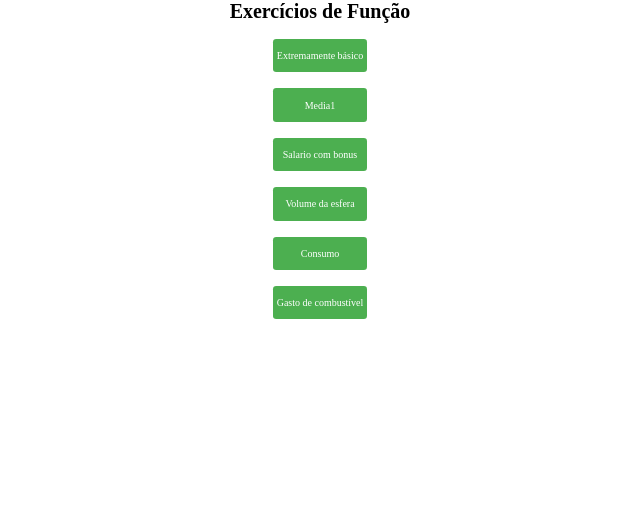
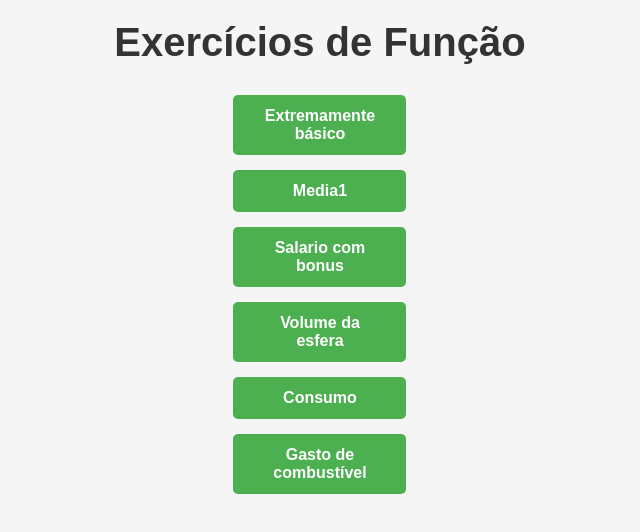
Before and after one commit to raulegas12Ati/exercicios-funcoes, a plain HTML site: page index.html in a window 1280 px wide. Shown: the whole page, without its empty margins (320-960 px from the left). Drawn offline with Linux system fonts and the light colour scheme.

Commit message:
Finalização da atividade(de verdade dessa vez) - aplicação do css que o professor mandou

```diff
--- a/style.css
+++ b/style.css
@@ -1,28 +1,58 @@
-*{
+/* Reset básico para remover margens e paddings padrão */
+* {
     margin: 0;
     padding: 0;
     box-sizing: border-box;
 }
 
-body{
-    font-size: 62.5%;
+body {
+    font-family: Arial, sans-serif;
+    background-color: #f5f5f5;
+    padding: 20px;
+}
+
+header {
+    text-align: center;
+    margin-bottom: 30px;
+}
+
+header h1 {
+    color: #333;
+    font-size: 2.5em;
+    margin-bottom: 10px;
+}
+
+nav {
+    display: flex;
+    justify-content: center;
+}
+
+nav ul {
+    list-style: none;
     display: flex;
     flex-direction: column;
-    justify-content: center;
     align-items: center;
+    gap: 15px;
 }
 
-li{
-    margin: 1rem;
-    background: #4CAF50;
-    display: flex;
-    justify-content: center;
-    border-radius: .2rem;
-    padding-block: .7rem;
-    padding-inline: 0.2rem;
+nav li {
+    width: 100%;
+    text-align: center;
 }
 
-a{
-    color: #fff;
+nav a {
+    display: inline-block;
+    padding: 12px 25px;
+    background-color: #4CAF50;
+    color: white;
     text-decoration: none;
+    border-radius: 5px;
+    font-weight: bold;
+    transition: background-color 0.3s;
+    width: 80%;
+    max-width: 300px;
 }
+
+nav a:hover {
+    background-color: #45a049;
+}
```
